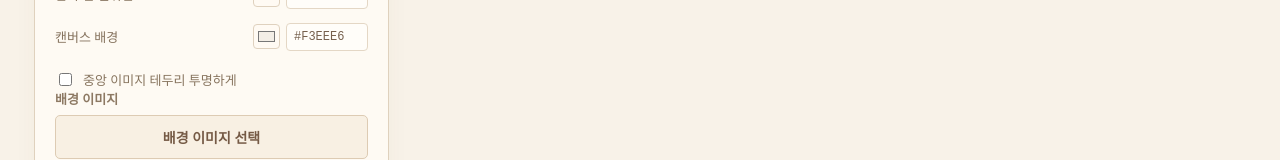
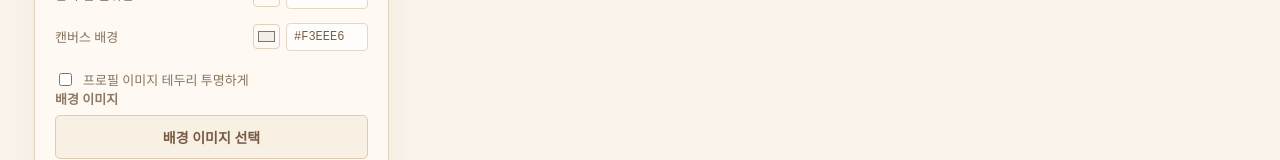
Before and after one commit to DoA-xoxo/ticket, a Next.js app in the folder nutcracker-ticket-editor-final/nutcracker-ticket-editor/: page / in a window 1280 px wide. Shown: the part 1643-1803 px from the top of the page. Built offline with nearby package versions, Linux system fonts and the light colour scheme.

Commit message:
Update page.tsx

```diff
--- a/nutcracker-ticket-editor-final/nutcracker-ticket-editor/app/page.tsx
+++ b/nutcracker-ticket-editor-final/nutcracker-ticket-editor/app/page.tsx
@@ -899,7 +899,7 @@ if (originalName && nameStyle && design.name.trim()) {
                   })
                 }
                 />
-              중앙 이미지 테두리 투명하게
+              프로필 이미지 테두리 투명하게
             </label>
 
             <div className="background-image-control">
```
